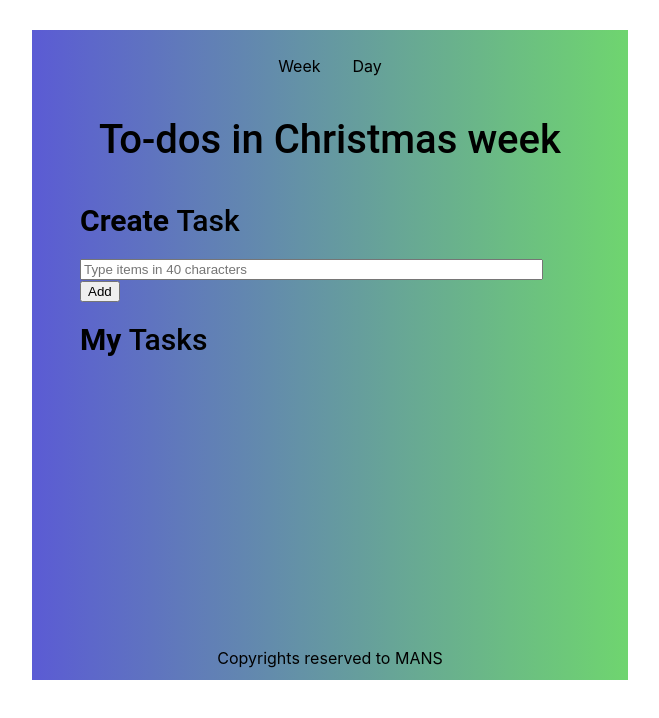
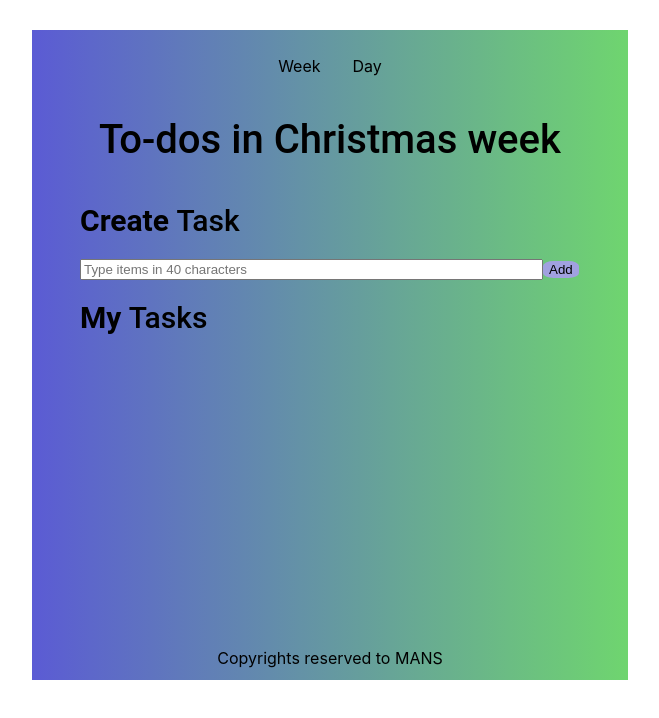
Before and after one commit to Monimrowka/ToDoList-React, a React (Create React App) app in the folder to-do-list-react/: page / in a window 1280 px wide. Shown: the top 718 px of the page, without its empty margins (310-969 px from the left). Built offline with nearby package versions, Linux system fonts and the light colour scheme.

Commit message:
added style to the buttons

```diff
--- a/to-do-list-react/src/App.css
+++ b/to-do-list-react/src/App.css
@@ -107,3 +107,9 @@
   transform: translateY(-2rem);
 
 }
+
+button {
+  background-color: rgb(161, 161, 224);
+  border-radius: 30%;
+  border: 0px;
+}
```
